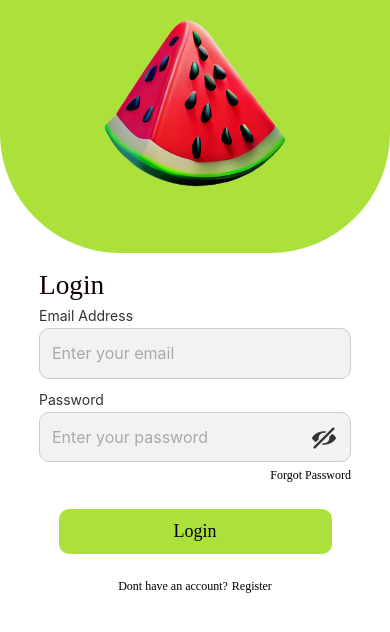
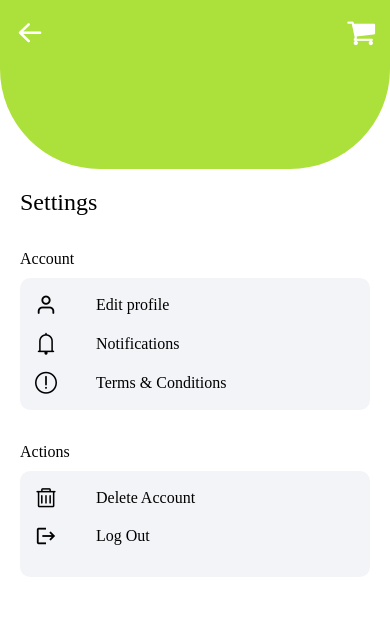
Before and after one commit to saudkhantc/EuroFreshMart_MobileApp, a React Native app: screen /setting-screen in a window 390 px wide. Shown: the top 632 px of the page. Built offline with nearby package versions, Linux system fonts and the light colour scheme.

Commit message:
ui complete upto setting screen

```diff
--- a/src/components/CustomDrawer.jsx
+++ b/src/components/CustomDrawer.jsx
@@ -69,6 +69,7 @@ const styles = StyleSheet.create({
     backgroundColor: '#ACE03A',
     padding: 20,
     paddingTop: height * 0.05,
+
   },
   drawerTitle: {
     fontSize: 24,
@@ -79,6 +80,7 @@ const styles = StyleSheet.create({
   Logo: {
     width: width * 0.22,
     height: height * 0.1,
+
   },
 });
 
--- a/src/components/CustomHome_Header.jsx
+++ b/src/components/CustomHome_Header.jsx
@@ -14,10 +14,12 @@ import {useSelector} from 'react-redux';
 import {selectWishlist} from '../redux/wishlistSlice';
 import CustomDrawer from './CustomDrawer';
 import {InterFont} from '../styles/CustomStyles';
+import {useNavigation} from '@react-navigation/native';
 
 const {width, height} = Dimensions.get('window');
 
 const CustomHome_Header = () => {
+  const navigation = useNavigation();
   const [drawerVisible, setDrawerVisible] = useState(false);
   const cartCount = useSelector(state => state.cart.items.length);
   const wishlist = useSelector(selectWishlist);
@@ -34,7 +36,8 @@ const CustomHome_Header = () => {
         </TouchableOpacity>
 
         <View style={{display: 'flex', flexDirection: 'row'}}>
-          <TouchableOpacity>
+          <TouchableOpacity
+            onPress={() => navigation.navigate('wishlist-screen')}>
             <AntDesign name="heart" size={28} color="#fff" />
             {wishlistCount > 0 && (
               <View style={styles.badge}>
@@ -45,10 +48,9 @@ const CustomHome_Header = () => {
             )}
           </TouchableOpacity>
 
-          {/* <TouchableOpacity style={{marginLeft: 20}}>
-            <FontAwesome name="shopping-cart" size={30} color="#fff" />
-          </TouchableOpacity> */}
-          <TouchableOpacity style={{marginLeft: 20}}>
+          <TouchableOpacity
+            style={{marginLeft: 20}}
+            onPress={() => navigation.navigate('cart-screen')}>
             <FontAwesome name="shopping-cart" size={30} color="#fff" />
             {cartCount > 0 && (
               <View style={styles.badge}>
@@ -68,16 +70,29 @@ const CustomHome_Header = () => {
       </View>
       <View>
         <CustomDrawer visible={drawerVisible} onClose={toggleDrawer}>
-          <TouchableOpacity onPress={toggleDrawer}>
+          <TouchableOpacity>
             <Text style={styles.drawerItem}>Home</Text>
           </TouchableOpacity>
-          <TouchableOpacity onPress={toggleDrawer}>
+          <TouchableOpacity
+            onPress={() => {
+              toggleDrawer();
+              navigation.navigate('profile-screen');
+            }}>
             <Text style={styles.drawerItem}>Profile</Text>
           </TouchableOpacity>
-          <TouchableOpacity onPress={toggleDrawer}>
+          <TouchableOpacity
+            onPress={() => {
+              toggleDrawer();
+              navigation.navigate('setting-screen');
+            }}>
             <Text style={styles.drawerItem}>Settings</Text>
           </TouchableOpacity>
-          <TouchableOpacity onPress={toggleDrawer}>
+          <TouchableOpacity
+            onPress={() => {
+              toggleDrawer();
+              // Add logout functionality here if needed
+              console.log('Logout Pressed');
+            }}>
             <Text style={styles.drawerItem}>Logout</Text>
           </TouchableOpacity>
         </CustomDrawer>
--- a/src/navigations/AppNavigation.jsx
+++ b/src/navigations/AppNavigation.jsx
@@ -13,13 +13,17 @@ import BottomTabs from './BottomTabs';
 import CategoryScreen from '../screens/HomeScreens/CategoryScreen';
 import ProductDetails from '../screens/HomeScreens/ProductDetails';
 import CartScreen from '../screens/HomeScreens/CartScreen';
+import WishlistScreen from '../screens/WishlistScreen/WishlistScreen';
+import SettingScreen from '../screens/SettingScreen/SettingScreen';
 
 const Stack = createNativeStackNavigator();
 
 const AppNavigation = () => {
   return (
     <NavigationContainer>
-      <Stack.Navigator initialRouteName="login" screenOptions={{headerShown: false}}>
+      <Stack.Navigator
+        initialRouteName="login"
+        screenOptions={{headerShown: false}}>
         <Stack.Screen name="splashScreen" component={SplashScreen} />
         <Stack.Screen name="authScreen" component={AuthScreen} />
         <Stack.Screen name="login" component={Login} />
@@ -30,8 +34,10 @@ const AppNavigation = () => {
         <Stack.Screen name="home-screen" component={HomeScreen} />
         <Stack.Screen name="product-details" component={ProductDetails} />
         <Stack.Screen name="bottom-tabs" component={BottomTabs} />
-         <Stack.Screen name="category-screen" component={CategoryScreen}/>
-         <Stack.Screen name='cart-screen' component={CartScreen}/>
+        <Stack.Screen name="category-screen" component={CategoryScreen} />
+        <Stack.Screen name="cart-screen" component={CartScreen} />
+        <Stack.Screen name="wishlist-screen" component={WishlistScreen} />
+        <Stack.Screen name="setting-screen" component={SettingScreen} />
       </Stack.Navigator>
     </NavigationContainer>
   );
--- a/src/screens/HomeScreens/HomeScreen.jsx
+++ b/src/screens/HomeScreens/HomeScreen.jsx
@@ -97,7 +97,6 @@ const styles = StyleSheet.create({
     backgroundColor: '#ACE03A',
     height: height * 0.3,
     justifyContent: 'center',
-    alignItems: 'center',
     borderBottomLeftRadius: 30,
     borderBottomRightRadius: 30,
   },
--- /dev/null
+++ b/src/screens/SettingScreen/SettingScreen.jsx
@@ -0,0 +1,148 @@
+import React from 'react';
+import {
+  Dimensions,
+  Image,
+  SafeAreaView,
+  ScrollView,
+  StyleSheet,
+  Text,
+  TouchableOpacity,
+  View,
+} from 'react-native';
+import {useNavigation} from '@react-navigation/native';
+import AntDesign from 'react-native-vector-icons/dist/AntDesign';
+import FontAwesome from 'react-native-vector-icons/dist/FontAwesome';
+import Feather from 'react-native-vector-icons/dist/Feather';
+import MaterialIcons from 'react-native-vector-icons/dist/MaterialIcons';
+import {InterFont} from '../../styles/CustomStyles';
+
+const {width, height} = Dimensions.get('window');
+
+const SettingScreen = () => {
+  const navigation = useNavigation();
+
+  const handleBackPress = () => {
+    navigation.goBack();
+  };
+
+  return (
+    <SafeAreaView style={styles.container}>
+      <ScrollView
+        contentContainerStyle={styles.scrollContainer}
+        showsVerticalScrollIndicator={false}>
+        <View style={styles.header}>
+          <View style={styles.iconContainer}>
+            <TouchableOpacity onPress={handleBackPress}>
+              <AntDesign name="arrowleft" size={30} color="#fff" style={styles.icon} />
+            </TouchableOpacity>
+
+            <TouchableOpacity>
+              <FontAwesome name="shopping-cart" size={30} color="#fff" style={styles.icon} />
+            </TouchableOpacity>
+          </View>
+        </View>
+
+        <View style={styles.main}>
+          <View>
+            <Text style={styles.heading}>Settings</Text>
+          </View>
+
+          <View style={styles.sectionContainer}>
+            <View>
+              <Text style={styles.sectionTitle}>Account</Text>
+            </View>
+
+            <View style={styles.cardContainer}>
+              <TouchableOpacity style={styles.rowContainer}>
+                <Feather name="user" size={22} />
+                <Text style={styles.rowText}>Edit profile</Text>
+              </TouchableOpacity>
+              <TouchableOpacity style={[styles.rowContainer, styles.rowSpacing]}>
+                <AntDesign name="bells" size={22} />
+                <Text style={styles.rowText}>Notifications</Text>
+              </TouchableOpacity>
+              <TouchableOpacity style={styles.rowContainer}>
+                <AntDesign name="exclamationcircleo" size={22} />
+                <Text style={styles.rowText}>Terms & Conditions</Text>
+              </TouchableOpacity>
+            </View>
+          </View>
+
+          <View style={styles.sectionContainer}>
+            <View>
+              <Text style={styles.sectionTitle}>Actions</Text>
+            </View>
+
+            <View style={styles.cardContainer}>
+              <TouchableOpacity style={styles.rowContainer}>
+                <AntDesign name="delete" size={22} />
+                <Text style={styles.rowText}>Delete Account</Text>
+              </TouchableOpacity>
+              <TouchableOpacity style={[styles.rowContainer, styles.rowSpacing]}>
+                <MaterialIcons name="logout" size={22} />
+                <Text style={styles.rowText}>Log Out</Text>
+              </TouchableOpacity>
+            </View>
+          </View>
+        </View>
+      </ScrollView>
+    </SafeAreaView>
+  );
+};
+
+const styles = StyleSheet.create({
+  container: {
+    flex: 1,
+    backgroundColor: '#fff',
+  },
+  scrollContainer: {
+    flexGrow: 1,
+  },
+  header: {
+    backgroundColor: '#ACE03A',
+    height: height * 0.2,
+    borderBottomLeftRadius: 100,
+    borderBottomRightRadius: 100,
+  },
+  iconContainer: {
+    top: height * 0.02,
+    flexDirection: 'row',
+    justifyContent: 'space-between',
+    paddingHorizontal: 15,
+  },
+  main: {
+    paddingHorizontal: 20,
+    paddingVertical: 20,
+  },
+  heading: {
+    fontSize: 24,
+    fontFamily: InterFont.BoldFont,
+  },
+  sectionContainer: {
+    marginTop: height * 0.04,
+  },
+  sectionTitle: {
+    fontSize: 16,
+    fontFamily: InterFont.SemiBoldFont,
+  },
+  cardContainer: {
+    backgroundColor: '#2427600D',
+    padding: 15,
+    borderRadius: 10,
+    marginTop: 10,
+  },
+  rowContainer: {
+    flexDirection: 'row',
+    alignItems: 'center',
+  },
+  rowSpacing: {
+    marginVertical: 15,
+  },
+  rowText: {
+    fontSize: 16,
+    fontFamily: InterFont.SemiBoldFont,
+    marginLeft: width * 0.1,
+  },
+});
+
+export default SettingScreen;
--- /dev/null
+++ b/src/screens/WishlistScreen/WishlistScreen.jsx
@@ -0,0 +1,159 @@
+import React from 'react';
+import {
+  Dimensions,
+  Image,
+  SafeAreaView,
+  ScrollView,
+  StyleSheet,
+  Text,
+  TouchableOpacity,
+  View,
+} from 'react-native';
+import { useNavigation } from '@react-navigation/native';
+import AntDesign from 'react-native-vector-icons/dist/AntDesign';
+import FontAwesome from 'react-native-vector-icons/dist/FontAwesome';
+import img1 from '../../assets/images/heart.png';
+import img2 from '../../assets/images/fruits.png';
+import { InterFont } from '../../styles/CustomStyles';
+
+const { width, height } = Dimensions.get('window');
+
+const WishlistScreen = () => {
+  const navigation = useNavigation();
+
+  const handleBackPress = () => {
+    navigation.goBack();
+  };
+
+  return (
+    <SafeAreaView style={styles.container}>
+      <ScrollView
+        contentContainerStyle={styles.scrollContainer}
+        showsVerticalScrollIndicator={false}>
+        <View style={styles.header}>
+          <View style={styles.iconContainer}>
+            <TouchableOpacity onPress={handleBackPress}>
+              <AntDesign name="arrowleft" size={30} color="#fff" style={styles.icon} />
+            </TouchableOpacity>
+
+            <TouchableOpacity>
+              <FontAwesome name="shopping-cart" size={30} color="#fff" style={styles.icon} />
+            </TouchableOpacity>
+          </View>
+
+          <View style={styles.imageContainer}>
+            <Image source={img1} style={styles.Image} />
+          </View>
+        </View>
+
+        <View style={styles.main}>
+          <View style={styles.FavProdcut}>
+            <Text style={styles.FavText}>Favorite Products(4)</Text>
+          </View>
+
+          <View style={styles.productRow}>
+            <View style={styles.productInfoContainer}>
+              <View>
+                <Image source={img2} />
+              </View>
+
+              <View>
+                <View>
+                  <Text style={styles.productName}>Carrot</Text>
+                  <Text style={styles.productWeight}>1KG</Text>
+                </View>
+
+                <View style={styles.iconRow}>
+                  <TouchableOpacity>
+                    <AntDesign name="eyeo" size={20} color="#292D32" />
+                  </TouchableOpacity>
+                  <TouchableOpacity>
+                    <AntDesign name="heart" size={20} color="red" />
+                  </TouchableOpacity>
+                </View>
+              </View>
+            </View>
+
+            <View>
+              <TouchableOpacity>
+                <FontAwesome name="shopping-cart" size={30} color="#000" style={styles.icon} />
+              </TouchableOpacity>
+            </View>
+          </View>
+        </View>
+      </ScrollView>
+    </SafeAreaView>
+  );
+};
+
+const styles = StyleSheet.create({
+  container: {
+    flex: 1,
+    backgroundColor: "#fff",
+  },
+  scrollContainer: {
+    flexGrow: 1,
+  },
+  header: {
+    backgroundColor: '#ACE03A',
+    height: height * 0.25,
+    borderBottomLeftRadius: 100,
+    borderBottomRightRadius: 100,
+  },
+  iconContainer: {
+    top: height * 0.02,
+    flexDirection: 'row',
+    justifyContent: 'space-between',
+    paddingHorizontal: 15,
+  },
+  Image: {
+    width: width * 1,
+    height: height * 0.2,
+    resizeMode: 'contain',
+  },
+  imageContainer: {
+    alignItems: 'center',
+    justifyContent: 'center',
+  },
+  main: {
+    paddingHorizontal: 20,
+    paddingVertical: 20,
+  },
+  FavProdcut: {
+    paddingBottom: 10,
+    borderBottomWidth: 1,
+    borderBottomColor: '#BDBDBD',
+  },
+  FavText: {
+    fontSize: 18,
+    fontFamily: InterFont.SemiBoldFont,
+  },
+  productRow: {
+    flexDirection: 'row',
+    alignItems: 'center',
+    justifyContent: 'space-between',
+    marginTop: 20,
+  },
+  productInfoContainer: {
+    flexDirection: 'row',
+    gap: 15,
+  },
+  productName: {
+    fontSize: 18,
+    fontFamily: InterFont.RegularFont,
+  },
+  productWeight: {
+    fontSize: 14,
+    fontFamily: InterFont.RegularFont,
+    color: '#8B8B8B',
+    textAlign: 'center',
+  },
+  iconRow: {
+    flexDirection: 'row',
+    gap: 20,
+    alignItems: 'center',
+    marginTop: 15,
+  },
+});
+
+export default WishlistScreen;
```
Also changed, not shown: src/assets/images/fruits.png (added), src/assets/images/heart.png (added).
